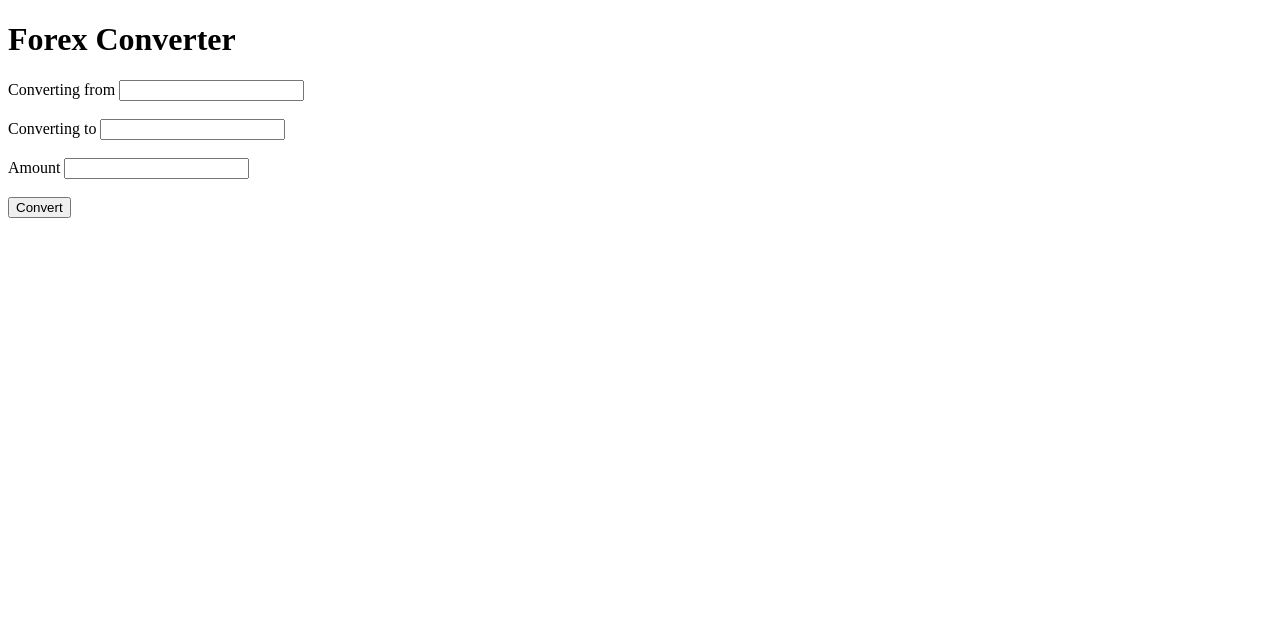
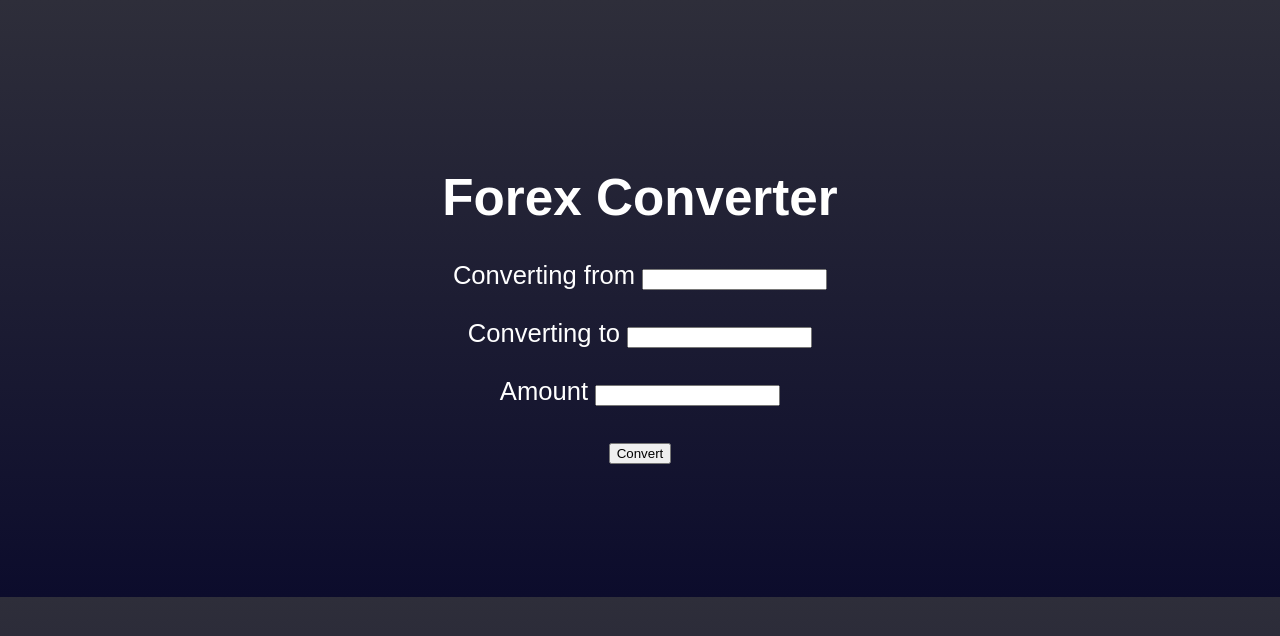
Before and after one commit to pasha-log/flask-forex-converter, a Flask app: page / in a window 1280 px wide. Shown: the top 636 px of the page. Run offline with Flask 2, Linux system fonts and the light colour scheme.

Commit message:
css upgrade

```diff
--- a/static/app.css
+++ b/static/app.css
@@ -9,8 +9,20 @@
 }
 
 .messages p {
+    margin: auto;
+    width: 50%;
     padding: 1rem;
     border-radius: 1rem;
     font-size: 1.5rem;
     box-shadow: 0 3px 5px rgb(0, 0, 0, 0.2);
 }
+
+body {
+    font-family: sans-serif;
+    background: #222;
+    color: white;
+    font-size: 2vw;
+    text-align: center;
+    padding: 4.9em;
+    background: linear-gradient(180deg, #2E2E3A 0%, #0C0C2C 100%);
+  }
```
